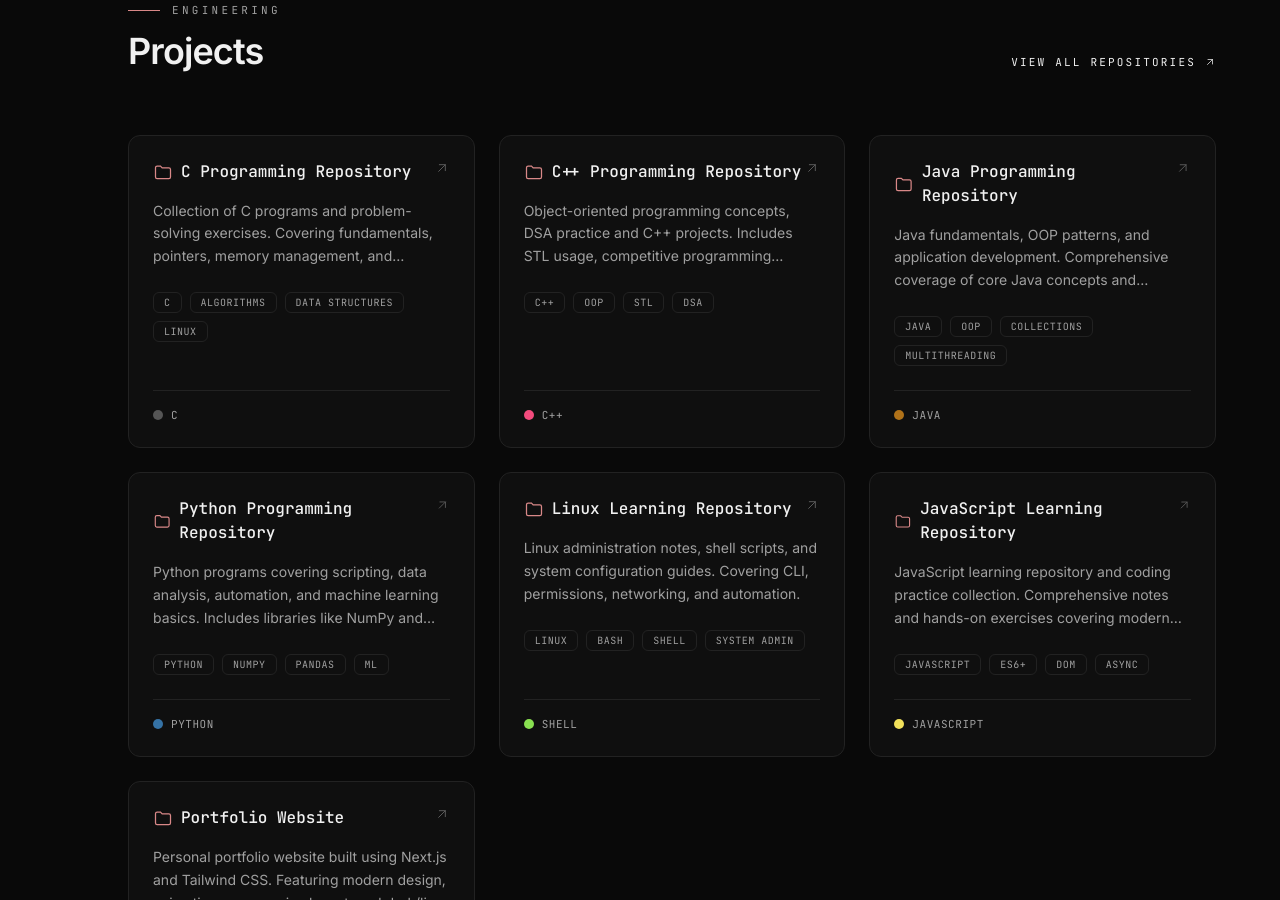
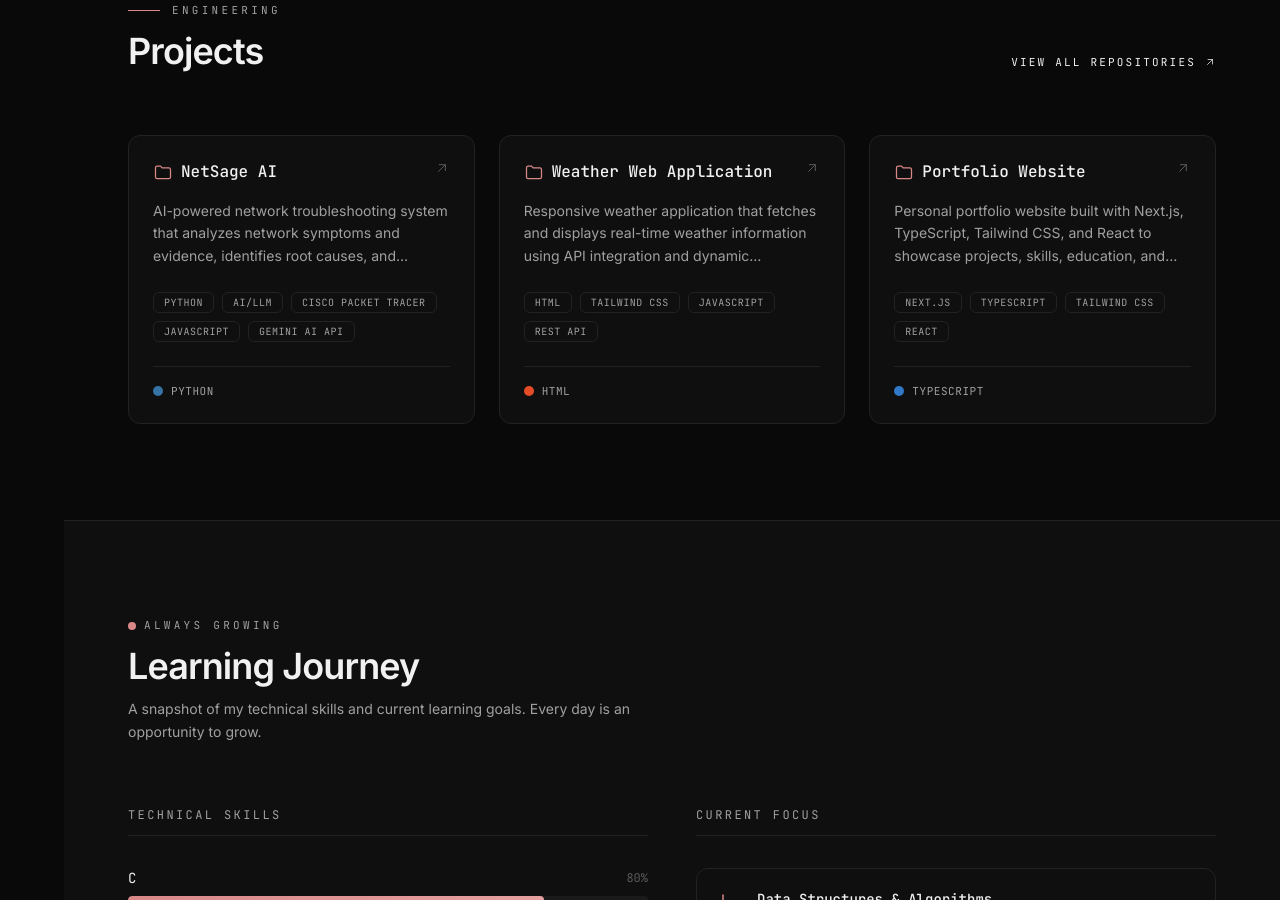
Before and after one commit to arnavdev404/portfolio, a Next.js app: page / in a window 1280 px wide. Shown: the part 1900-2800 px from the top of the page. Built offline with nearby package versions, Linux system fonts and the light colour scheme.

Commit message:
Revise project details in Projects.tsx
Updated project titles and descriptions, added new projects, and modified technologies used.

```diff
--- a/src/components/Projects.tsx
+++ b/src/components/Projects.tsx
@@ -4,63 +4,33 @@ import { useEffect, useRef, useCallback } from "react";
 
 const projects = [
   {
-    title: "C Programming Repository",
+    title: "NetSage AI",
     description:
-      "Collection of C programs and problem-solving exercises. Covering fundamentals, pointers, memory management, and algorithmic challenges.",
-    technologies: ["C", "Algorithms", "Data Structures", "Linux"],
-    github: "https://github.com/arnavdev404",
-    language: "C",
-    languageColor: "#555555",
-  },
-  {
-    title: "C++ Programming Repository",
-    description:
-      "Object-oriented programming concepts, DSA practice and C++ projects. Includes STL usage, competitive programming solutions, and OOP patterns.",
-    technologies: ["C++", "OOP", "STL", "DSA"],
-    github: "https://github.com/arnavdev404",
-    language: "C++",
-    languageColor: "#f34b7d",
-  },
-  {
-    title: "Java Programming Repository",
-    description:
-      "Java fundamentals, OOP patterns, and application development. Comprehensive coverage of core Java concepts and modern features.",
-    technologies: ["Java", "OOP", "Collections", "Multithreading"],
-    github: "https://github.com/arnavdev404",
-    language: "Java",
-    languageColor: "#b07219",
-  },
-  {
-    title: "Python Programming Repository",
-    description:
-      "Python programs covering scripting, data analysis, automation, and machine learning basics. Includes libraries like NumPy and Pandas.",
-    technologies: ["Python", "NumPy", "Pandas", "ML"],
-    github: "https://github.com/arnavdev404",
+      "AI-powered network troubleshooting system that analyzes network symptoms and evidence, identifies root causes, and recommends diagnostic steps.",
+    technologies: [
+      "Python",
+      "AI/LLM",
+      "Cisco Packet Tracer",
+      "JavaScript",
+      "Gemini AI API",
+    ],
+    github: "https://netsage-ai-arnav.netlify.app/",
     language: "Python",
     languageColor: "#3572A5",
   },
   {
-    title: "Linux Learning Repository",
+    title: "Weather Web Application",
     description:
-      "Linux administration notes, shell scripts, and system configuration guides. Covering CLI, permissions, networking, and automation.",
-    technologies: ["Linux", "Bash", "Shell", "System Admin"],
-    github: "https://github.com/arnavdev404",
-    language: "Shell",
-    languageColor: "#89e051",
-  },
-  {
-    title: "JavaScript Learning Repository",
-    description:
-      "JavaScript learning repository and coding practice collection. Comprehensive notes and hands-on exercises covering modern JavaScript concepts.",
-    technologies: ["JavaScript", "ES6+", "DOM", "Async"],
-    github: "https://github.com/arnavdev404",
-    language: "JavaScript",
-    languageColor: "#f1e05a",
+      "Responsive weather application that fetches and displays real-time weather information using API integration and dynamic JavaScript data handling.",
+    technologies: ["HTML", "Tailwind CSS", "JavaScript", "REST API"],
+    github: "https://arnavweatherweb.netlify.app/",
+    language: "HTML",
+    languageColor: "#e34c26",
   },
   {
     title: "Portfolio Website",
     description:
-      "Personal portfolio website built using Next.js and Tailwind CSS. Featuring modern design, animations, responsive layout, and dark/light themes.",
+      "Personal portfolio website built with Next.js, TypeScript, Tailwind CSS, and React to showcase projects, skills, education, and experience.",
     technologies: ["Next.js", "TypeScript", "Tailwind CSS", "React"],
     github: "https://github.com/arnavdev404",
     language: "TypeScript",
```
